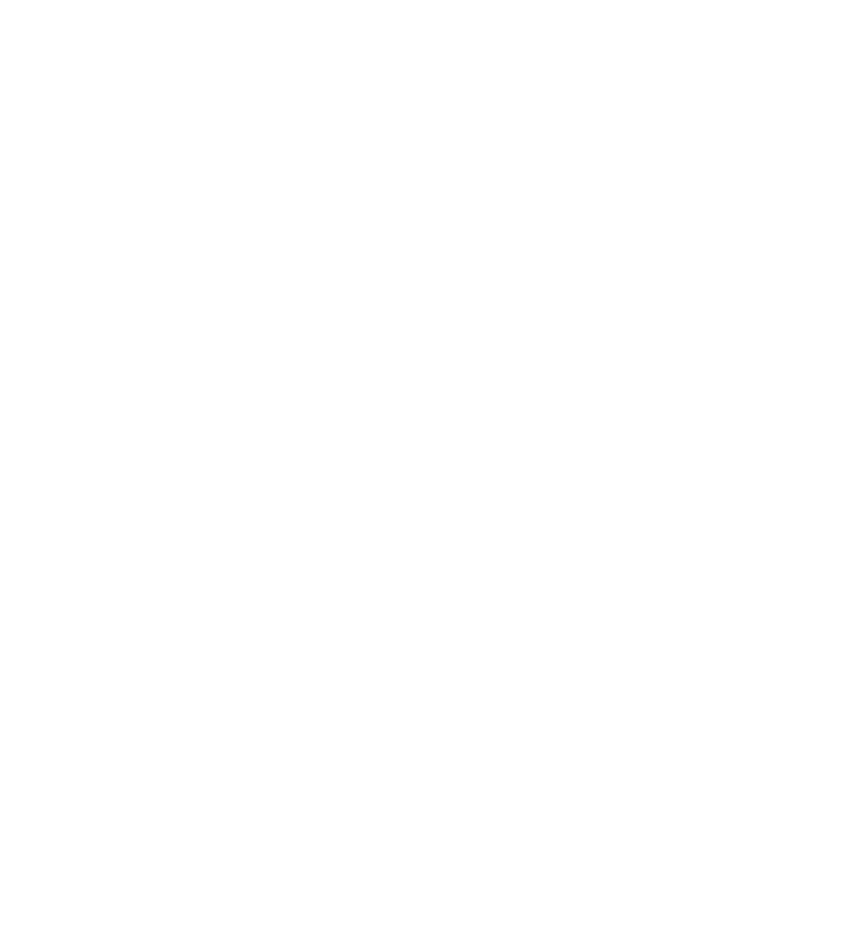
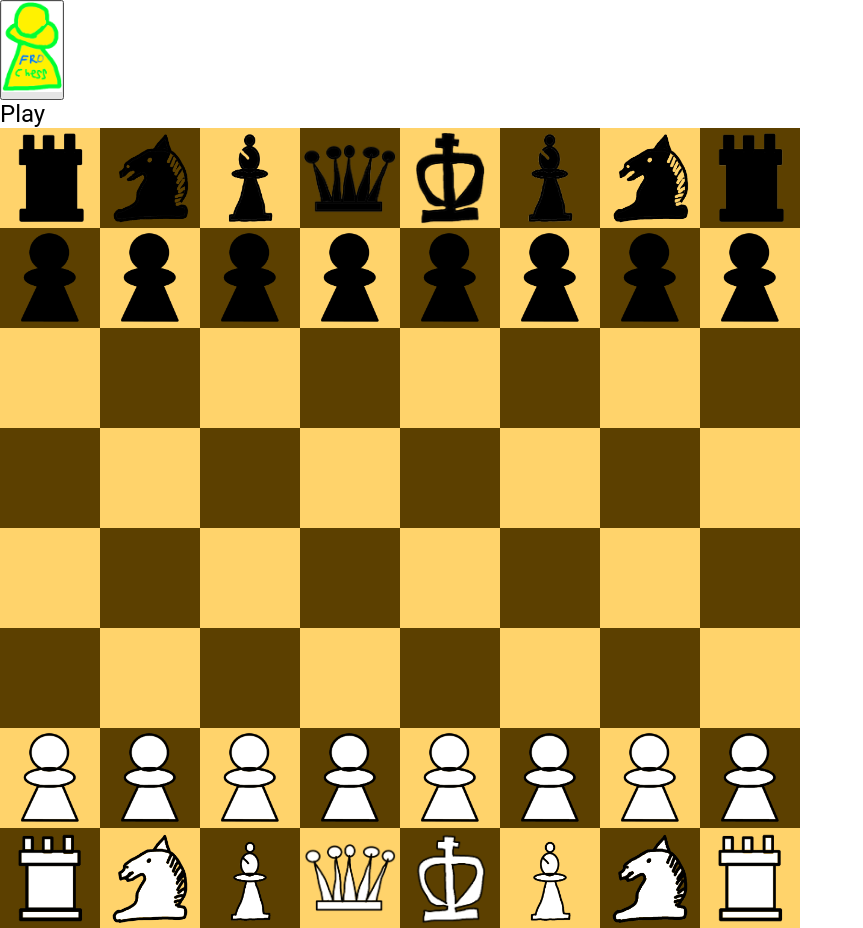
Before and after one commit to k09at1ch/FROchess, a React (Vite) app: page /play in a window 1280 px wide. Shown: the whole page, without its empty margins (0-863 px from the left). Before the commit the page ends 800 px from the top, so only its background shows below. Built offline with nearby package versions, Linux system fonts and the light colour scheme.

Commit message:
trying to make site working

```diff
--- a/index.html
+++ b/index.html
@@ -2,7 +2,7 @@
 <html lang="en">
   <head>
     <meta charset="UTF-8" />
-    <link rel="icon" type="image/svg+xml" href="frochess-logo.png" />
+    <link rel="icon" type="image/svg+xml" href="/public/frochess-logo.png" />
     <meta name="viewport" content="width=device-width, initial-scale=1.0" />
     <title>FROchess</title>
   </head>
--- a/src/App.jsx
+++ b/src/App.jsx
@@ -1,12 +1,11 @@
 import './App.css'
 import Home from './components/home/home.jsx'
 import Play from './components/play/play.jsx'
-import { BrowserRouter } from 'react-router-dom'
-import { Routes, Route } from 'react-router-dom'
+import { BrowserRouter, Routes, Route } from 'react-router-dom'
 
 function App() {
   return (
-    <BrowserRouter basename="/FROchess">
+    <BrowserRouter basename={import.meta.env.BASE_URL}>
       <Routes>
         <Route path="/" element={<Home />} />
         <Route path="/play" element={<Play />} />
--- a/src/components/play/play.jsx
+++ b/src/components/play/play.jsx
@@ -150,7 +150,7 @@
     <div>
       <button onClick={() => navigate("/")}>
         <img
-          src="/public/frochess-logo.png"
+          src="./public/frochess-logo.png"
           alt="Logo"
           style={{ width: "60px", height: "90px" }}
         />
```
